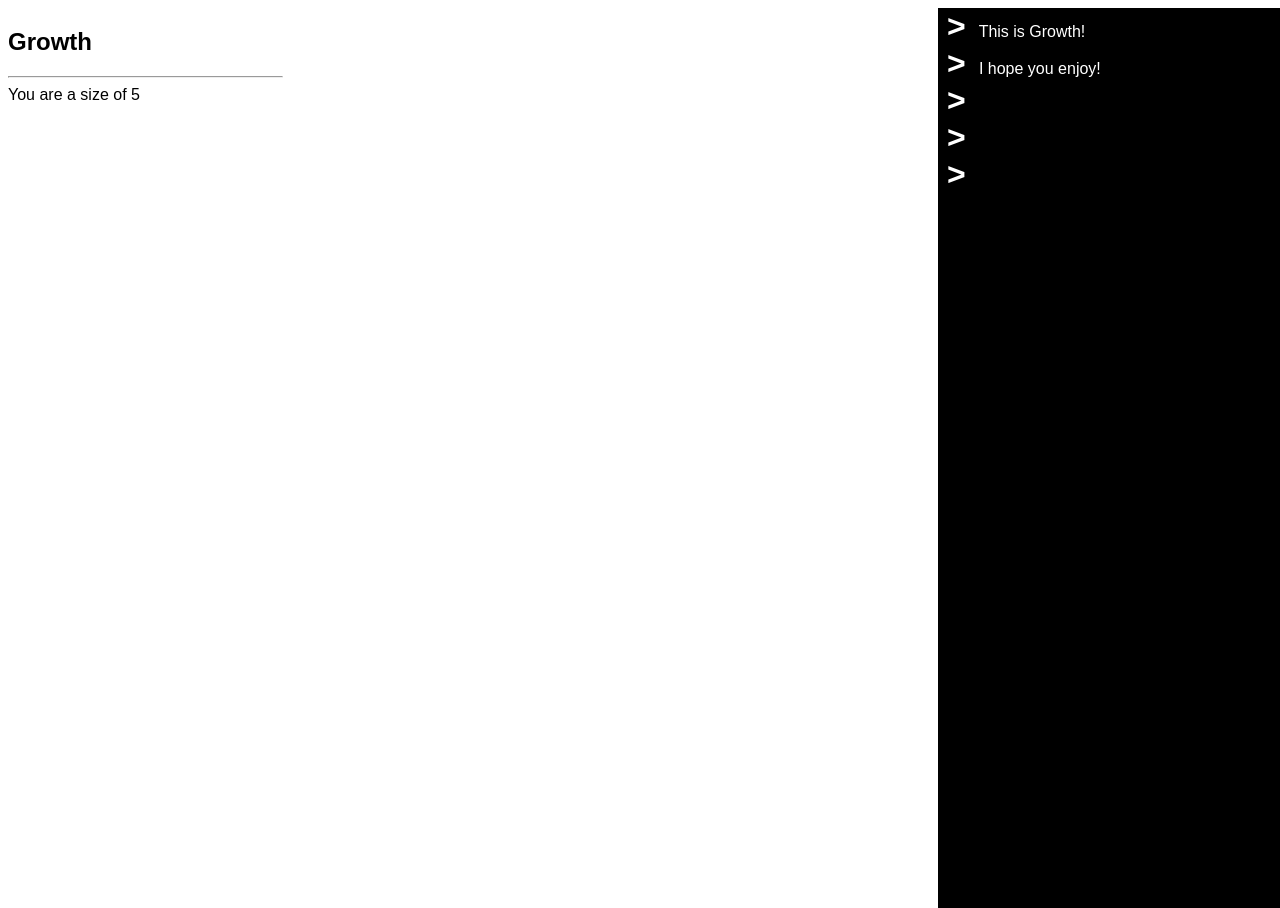
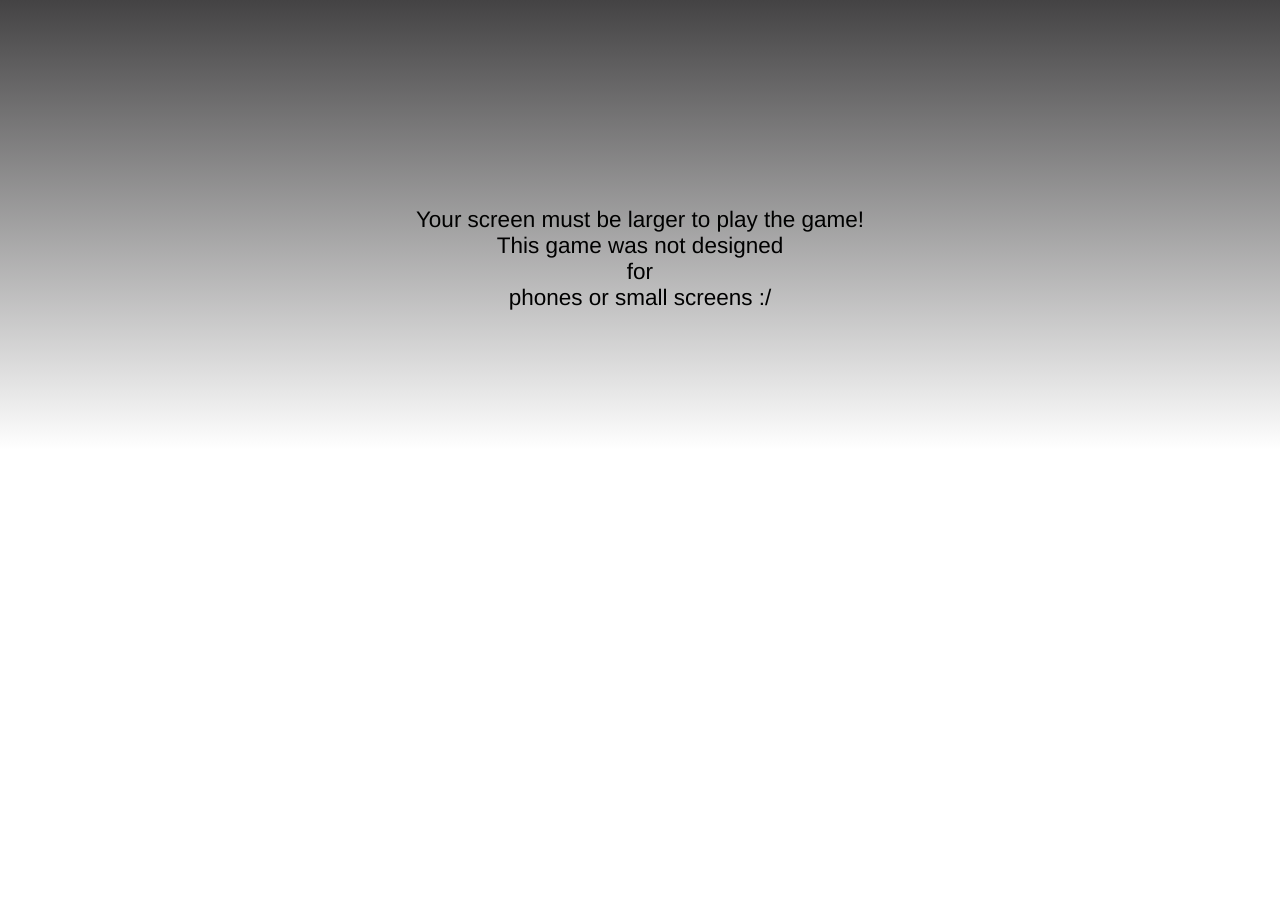
Before and after one commit to connorescajeda/connorescajeda.github.io, a Jekyll site: the page seniorsem/index.html, which Jekyll copies as it is, in a window 1280 px wide. Built offline with Jekyll 4.4.1, drawn with Linux system fonts in a browser that asks for light colours.

```diff
--- a/seniorsem/index.html
+++ b/seniorsem/index.html
@@ -14,14 +14,37 @@
     </head>
 
     <body>
+        <div id="small">
+            <br>
+            <br>
+            <br>
+            <br>
+            <br>
+            <br>
+            <br>
+            <br>
+            <br>
+            <br>
+            <div id="small-text">
+                Your screen must be larger to play the game!
+                <br>
+                This game was not designed
+                <br>
+                 for
+                 <br>
+                 phones or small screens :/
+            </div>
+
+
+        </div>
         <div id="page">
             <!-- <div id="banner">
                 <h1 id="name"> Growth </h1>
             </div> -->
             <div id="tabBar" style="display:none">
                 <ul id="tabs">
-                    <li><button class="tab-0" tab="tab_growth">Growth</button></li>
-                    <li><button class="tab-1" tab="tab_evolution">Evolution</button></li>
+                    <li><button id="tab" class="tab-0" tab="tab_growth">Growth</button></li>
+                    <li><button id="tab" class="tab-1" tab="tab_evolution">Evolution</button></li>
 
                 </ul>
             </div>
@@ -29,7 +52,7 @@
             <!-- Growth Tab -->
             <div id="tab_growth">
                 <div id="leftColumn">
-                    <h2>Growth</h2>
+                    <h2>Grow</h2>
                     <hr>
                     <span id="size"> </span>
                     <br>
@@ -46,13 +69,14 @@
                 </div>
                 <div id ="middleColumn">
                     <div id="replication" style="visibility:hidden">
-                        <h2>Replication</h2>
-
+                        <h2>Replicate</h2>
+                        <hr>
                     </div>
                 </div>
                 <div id="rightColumn">
                     <div id="enemyDisplay" style="visibility:hidden">
                         <h2>Survive</h2>
+                        <hr>
                         <h4 id="enemyName"></h4>
                         <div id="ascii">
                             <pre id="enemy1" style="visibility:hidden">
@@ -221,7 +245,7 @@ __________________  ___________    __________________    ____________
 
                 </div>
                 <div id="middleColumnevo" style="visibility: hidden;">
-                    <h2>Growth</h2>
+                    <h2>Spread</h2>
                     <hr>
 
                     <div id="upgradeList2">
--- a/seniorsem/scripts/upgrades.js
+++ b/seniorsem/scripts/upgrades.js
@@ -326,17 +326,17 @@ growUpgrades.push(growUpgrade12);
 var growUpgrade13 = {
     id: "growUpgrade13",
     title: "WE NEED MORE",
-    priceTag: "(120 EP)",
+    priceTag: "(85 EP)",
     description: "Increase amount of replicates you can create.",
     list: "upgradeList1",
     trigger: function(){return replicateCount == 1},
     uses: 1,
-    cost: function(){return virus.evoPoints >= 120},
+    cost: function(){return virus.evoPoints >= 85},
     flag: 0,
     element: null,
     effect: function(){
         growUpgrade13.flag = 1;
-        virus.useEvoPoints(120)
+        virus.useEvoPoints(85)
         replicateCount = 2;
         virus.replicateLimit = 3
         growUpgrade13.element.parentNode.removeChild(growUpgrade13.element);
@@ -350,17 +350,17 @@ growUpgrades.push(growUpgrade13);
 var growUpgrade14 = {
     id: "growUpgrade14",
     title: "POWER OVERWHELMING",
-    priceTag: "(150 EP)",
+    priceTag: "(100 EP)",
     description: "Reach the maximum replicant count.",
     list: "upgradeList1",
     trigger: function(){return replicateCount == 2},
     uses: 1,
-    cost: function(){return virus.evoPoints >= 150 },
+    cost: function(){return virus.evoPoints >= 100 },
     flag: 0,
     element: null,
     effect: function(){
         growUpgrade14.flag = 1;
-        virus.useEvoPoints(150)
+        virus.useEvoPoints(100)
         replicateCount = 3;
         virus.replicateLimit = 4
         growUpgrade14.element.parentNode.removeChild(growUpgrade14.element);
--- a/seniorsem/scripts/virus.js
+++ b/seniorsem/scripts/virus.js
@@ -227,6 +227,8 @@ var virus = {
              }
              this.cloneSizes.push(Math.round(this.cloneSizes[0] / 2))
              this.createCell(cell)
+        } else {
+            virus.displayVirusMessages("You are at your replication max.")
         }
     },
 
--- a/seniorsem/styleFinal.css
+++ b/seniorsem/styleFinal.css
@@ -1,3 +1,52 @@
+
+
+
+/* Screen change for smaller screens is adapated from universal paperclips */
+#small
+{
+  font-family: "HelveticaNeue-Light", "Helvetica Neue Light", "Helvetica Neue", 'Open Sans', sans-serif;
+  font-weight: 300;
+  display: none;
+  width: 100%;
+  height: 100vh;
+  margin-left: auto;
+  margin-right: auto;
+  background-image:
+    linear-gradient(
+       #444344, #fff 50%
+    );
+}
+#small-text
+{
+  font-size: 2.5vh;
+  margin-top: 3.0vh;
+  text-align: center;
+}
+
+
+
+@media only screen and (max-width: 1345px)
+{
+  body
+  {
+    margin: 0;
+    padding: 0;
+  }
+
+  #small
+  {
+    display: block;
+  }
+
+  #page
+  {
+    display: none;
+  }
+}
+
+
+
+
 #banner {
     float: left;
     background: black;
@@ -13,6 +62,23 @@
     padding: 0px;
     margin-top: 5px;
     margin-bottom: 6px;
+
+}
+#tab {
+  letter-spacing: 0.1em;
+  cursor: pointer;
+  font-size: 14px;
+  font-weight: 400;
+  min-height: 50px;
+  max-height: 100px;
+  max-width: 300px;
+  position: relative;
+  text-decoration: none;
+  width: 150px;
+  text-align: center;
+  outline: solid  2px #000;
+  margin-right: 10px;
+  margin-bottom: 10px;
 }
 ul {
     display: block;
@@ -35,11 +101,13 @@ ul {
 #middleColumn {
     float: left;
     width: 275px;
+    padding-right: 50px;
 }
 #rightColumn {
   float: left;
   width: 275px;
   align-items: center;
+  padding-right: 50px;
 }
 
 
```
Also changed, not shown: other parts of seniorsem/index.html (+1 -1 lines).
